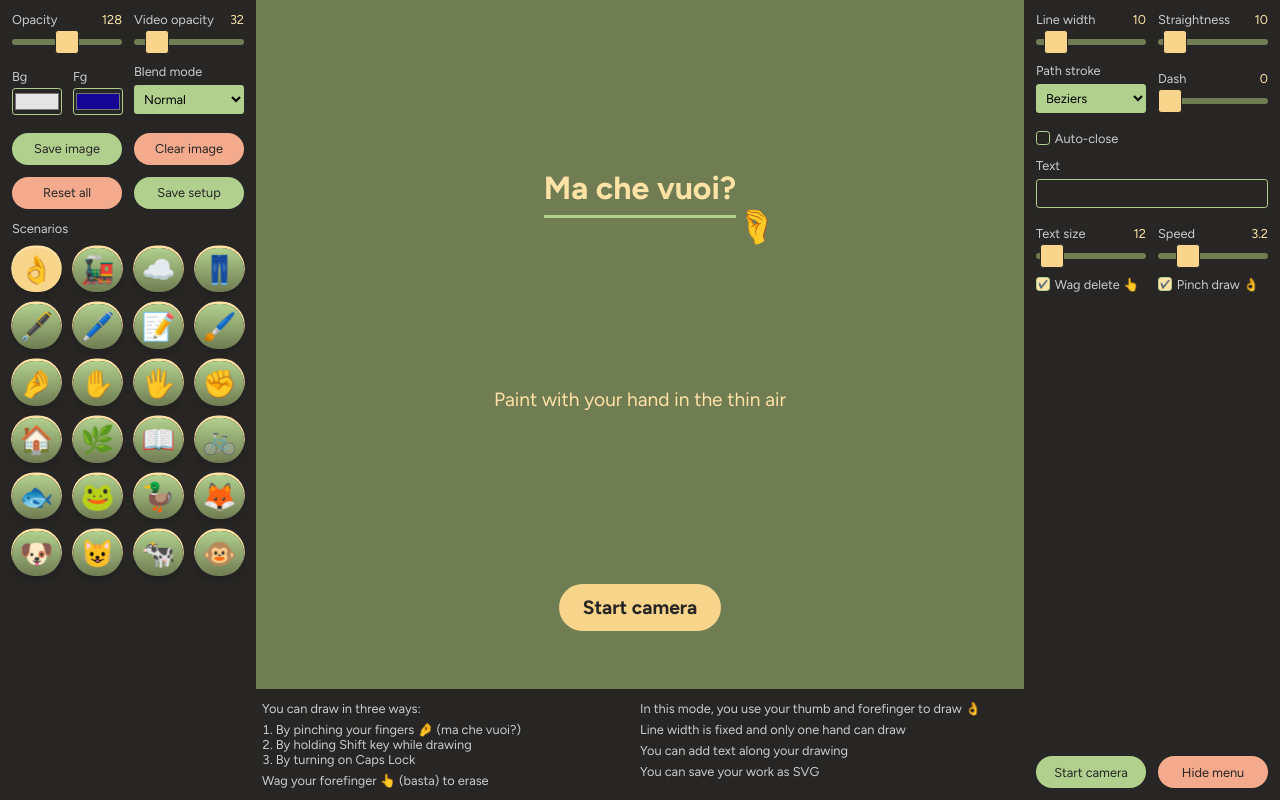
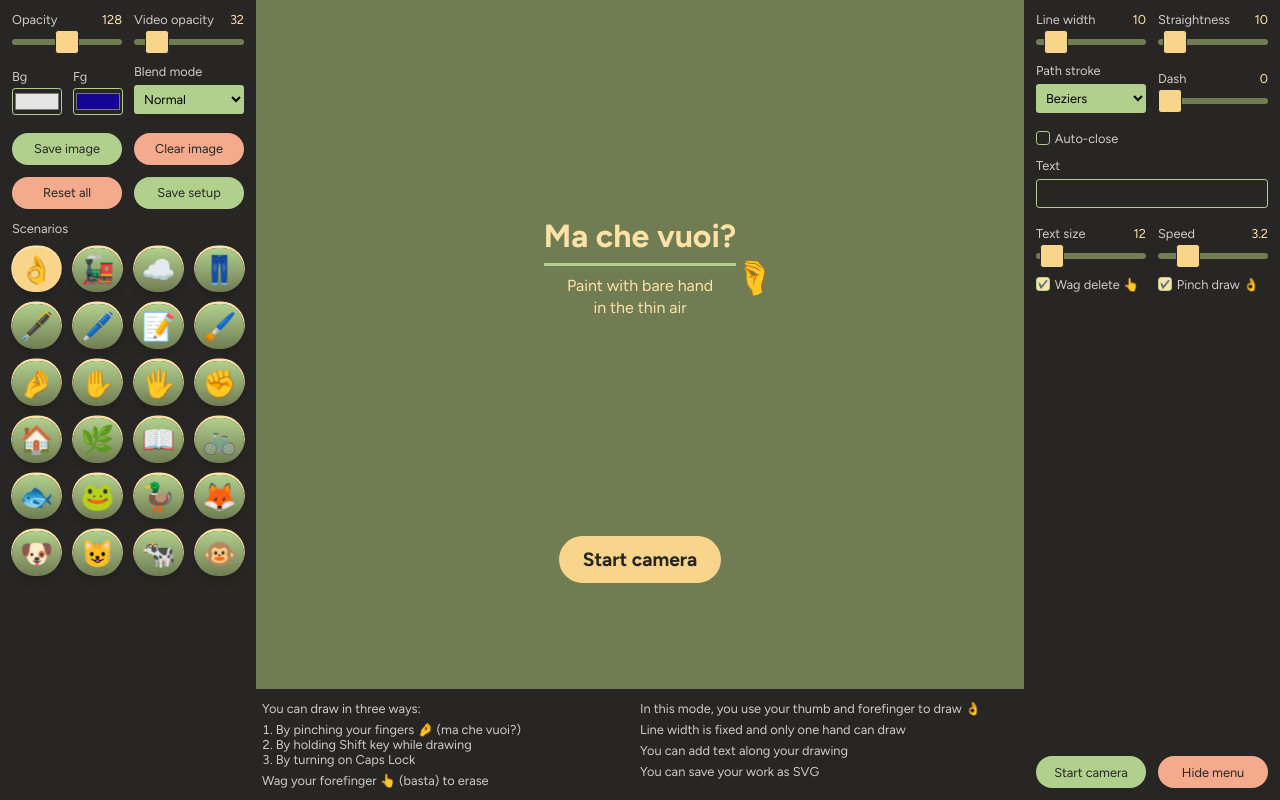
Before and after one commit to cincplug/machevuoi, a Next.js app: page / in a window 1280 px wide. Built offline with nearby package versions, Linux system fonts and the light colour scheme; a web font is replaced by a local one.

Commit message:
Improve slogan

```diff
--- a/app/components/nav/Splash.tsx
+++ b/app/components/nav/Splash.tsx
@@ -7,12 +7,12 @@ interface IProps {
 const Splash: React.FC<IProps> = ({ handlePlayButtonClick }) => {
   return (
     <div className="wrap splash">
-      <h1>
-        <span className="text">Ma che vuoi?</span>
-      </h1>
-      <div className="slogan">
-        <div className="slogan-text">
-          <p>Paint with your hand in the thin air</p>
+      <div>
+        <h1>
+          <span className="text">Ma che vuoi?</span>
+        </h1>
+        <div className="slogan">
+          <p className="slogan-text">Paint with bare hand<br/>in the thin air</p>
         </div>
       </div>
       <button className="splash-button" onClick={handlePlayButtonClick}>
--- a/app/styles.scss
+++ b/app/styles.scss
@@ -465,12 +465,12 @@ label {
   justify-content: space-evenly;
   color: var(--color-skin-light);
 
-  @keyframes gesture {
+  @keyframes gesture-icon {
     0% {
       left: 0;
     }
     100% {
-      left: 100%;
+      left: 103%;
     }
   }
 
@@ -494,11 +494,11 @@ label {
 
   @keyframes slogan {
     0%,
-    96% {
-      opacity: 0;
+    50% {
+      transform: translateY(-3rem);
     }
     100% {
-      opacity: 1;
+      transform: translateY(0);
     }
   }
 
@@ -526,21 +526,21 @@ label {
       content: "🤌";
       position: absolute;
       top: 80%;
-      transform: rotate(-45deg);
-      animation: gesture 1.6s forwards;
+      transform: translate(-0.5rem, 0.2rem) rotate(-45deg);
+      animation: gesture-icon 1.5s forwards;
     }
   }
 
   .slogan {
     text-align: center;
-    font-size: 1.2rem;
-    line-height: 2rem;
+    line-height: 1.4;
     font-weight: normal;
     overflow: hidden;
+    margin-top: var(--gap);
   }
 
   .slogan-text {
-    animation: slogan 2s ease-out forwards;
+    animation: slogan 1.7s ease-out forwards;
   }
 }
 
```
